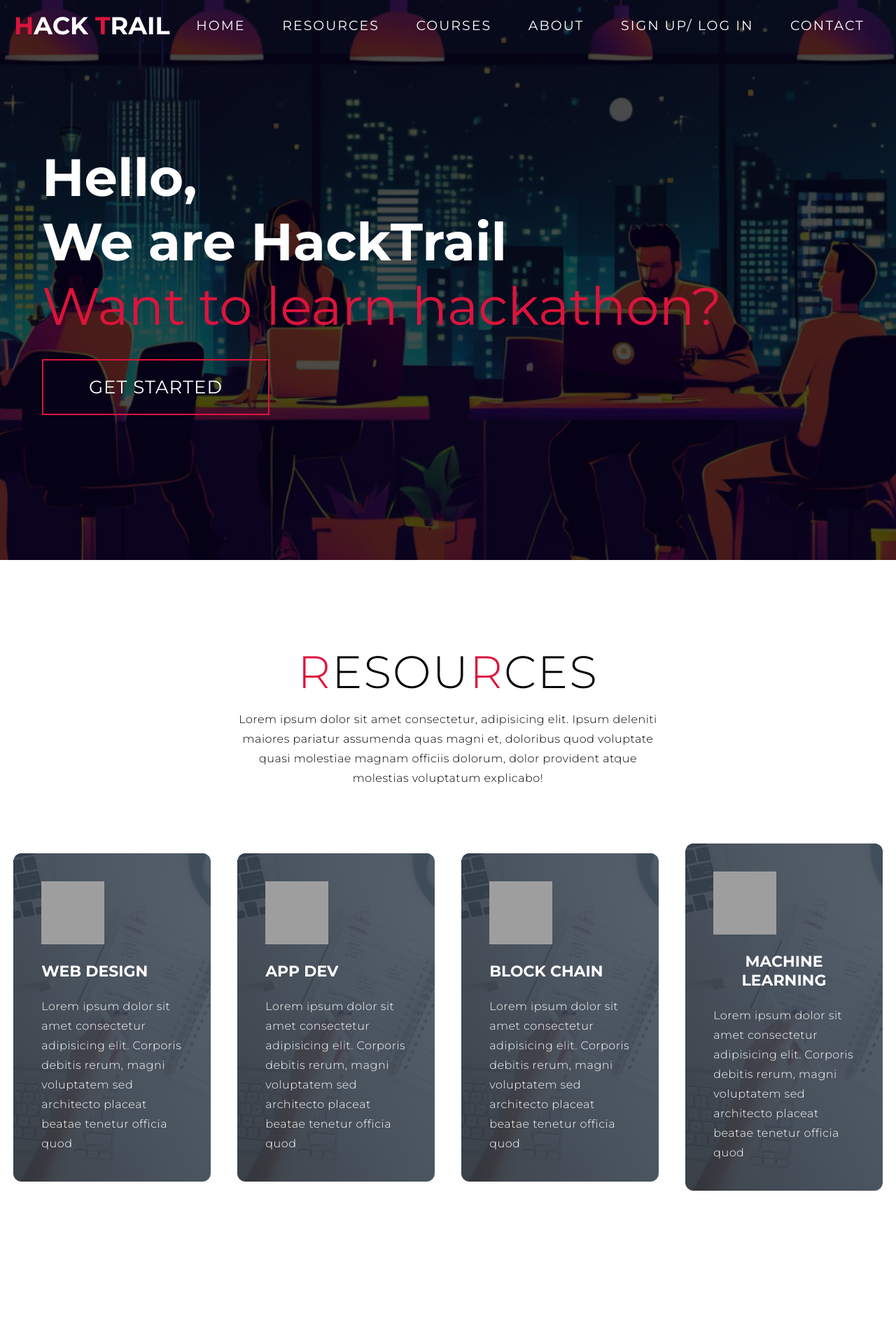
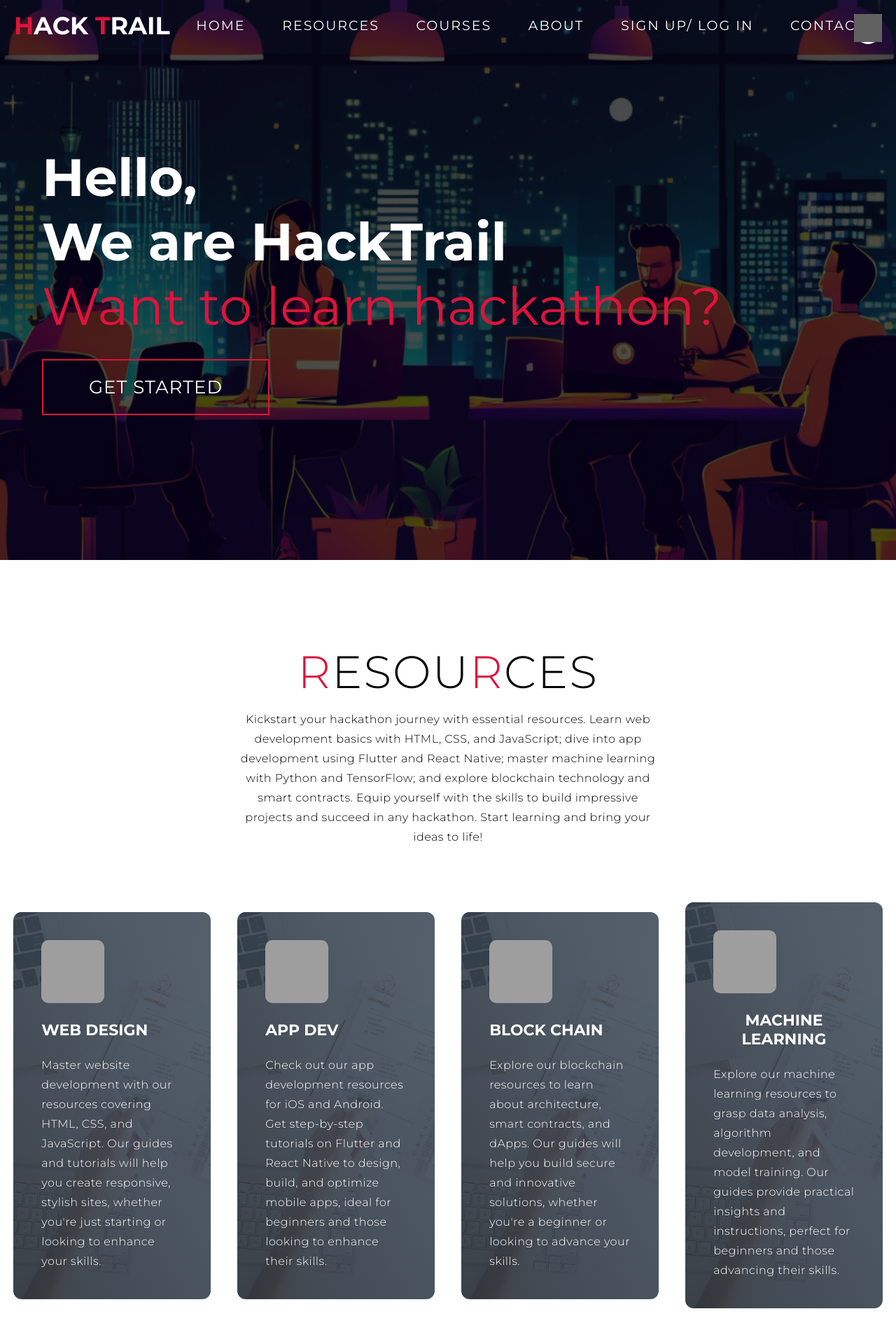
Before and after one commit to Adibah015/CSB_Hackathon_24, a PHP site: page / in a window 1280 px wide. Shown: the top 1920 px of the page at 70% size. Run offline with PHP 8.4, Linux system fonts and the light colour scheme; grey boxes are pictures that could not be loaded.

Commit message:
Add files via upload

```diff
--- a/app.js
+++ b/app.js
@@ -23,3 +23,20 @@
 		mobile_menu.classList.toggle('active');
 	});
 });
+
+
+function changePage1() {
+	window.location.href = '/momo\'s_file/dummy1.php';
+}
+function changePage2() {
+	window.location.href = '/momo\'s_file/dummy2.php';
+}
+function changePage3() {
+	window.location.href = '/momo\'s_file/dummy3.php';
+}
+function changePage4() {
+	window.location.href = '/momo\'s_file/dummy4.php';
+}
+function changePage5() {
+	window.location.href = '/momo\'s_file/dummy5.php';
+}
--- a/index.php
+++ b/index.php
@@ -1,3 +1,24 @@
+<!-- <?php
+session_start();
+
+if (isset($_SESSION['username']) && isset($_SESSION['email']) && isset($_SESSION['password'])) {
+    echo "Welcome " . $_SESSION['username'] . "! Your email is " . $_SESSION['email']. "! Your password is " . $_SESSION['password'];
+} else {
+    echo "Session data not found.";
+}
+?> -->
+
+
+<?php
+if(!isset($_SESSION['username'])){
+// Store data in session variables
+$_SESSION['username'] = 'n';
+$_SESSION['password'] = 'n';
+$_SESSION['email'] = 'n';
+}
+?>
+
+
 <!DOCTYPE html>
 <html lang="en">
 
@@ -31,10 +52,19 @@
           <li><a href="#contact" data-after="Contact">Contact</a></li>
         </ul>
       </div>
+      <!-- Profile Icon -->
+      <div class="profile-icon">
+        <a href="\abid's_file\profile.php">
+          <img src="https://img.icons8.com/ios-filled/50/ffffff/user-male-circle.png" alt="Profile Icon">
+        </a>
+      </div>
     </div>
   </div>
 </section>
 <!-- End Header -->
+
+
+
 
 
   <!-- main Section  -->
@@ -55,34 +85,29 @@
     <div class="resources container">
       <div class="resource-top">
         <h1 class="section-title"><span>r</span>esou<span>r</span>ces</h1>
-        <p>Lorem ipsum dolor sit amet consectetur, adipisicing elit. Ipsum deleniti maiores pariatur assumenda quas
-          magni et, doloribus quod voluptate quasi molestiae magnam officiis dolorum, dolor provident atque molestias
-          voluptatum explicabo!</p>
+        <p>Kickstart your hackathon journey with essential resources. Learn web development basics with HTML, CSS, and JavaScript; dive into app development using Flutter and React Native; master machine learning with Python and TensorFlow; and explore blockchain technology and smart contracts. Equip yourself with the skills to build impressive projects and succeed in any hackathon. Start learning and bring your ideas to life!</p>
       </div>
       <div class="resource-bottom">
         <div class="resource-item">
-          <div class="icon"><img src="https://encrypted-tbn0.gstatic.com/images?q=tbn:ANd9GcR8srWss8hKnPEBxM2gpQ_3nz8rjmk9ZmQdnsAjq_IV8as447vME4s7CjoTNSnTunDmtII&usqp=CAU" /></div>
+          <div class="icon"><a href="/mohima's_file/res1.php"><img style="border-radius:10px" src="https://encrypted-tbn0.gstatic.com/images?q=tbn:ANd9GcR8srWss8hKnPEBxM2gpQ_3nz8rjmk9ZmQdnsAjq_IV8as447vME4s7CjoTNSnTunDmtII&usqp=CAU" /></a></div>
           <h2>Web Design</h2>
-          <p>Lorem ipsum dolor sit amet consectetur adipisicing elit. Corporis debitis rerum, magni voluptatem sed
-            architecto placeat beatae tenetur officia quod</p>
+          <p>Master website development with our resources covering HTML, CSS, and JavaScript. Our guides and tutorials will help you create responsive, stylish sites, whether you're just starting or looking to enhance your skills.</p>
         </div>
         <div class="resource-item">
-          <div class="icon"><img src="https://d2ms8rpfqc4h24.cloudfront.net/mobile_application_development_ad3f711b7d.jpg" /></div>
+          <div class="icon"><a href="/mohima's_file/res2.php"><img style="border-radius:10px" src="https://d2ms8rpfqc4h24.cloudfront.net/mobile_application_development_ad3f711b7d.jpg" /></a></div>
           <h2>App Dev</h2>
-          <p>Lorem ipsum dolor sit amet consectetur adipisicing elit. Corporis debitis rerum, magni voluptatem sed
-            architecto placeat beatae tenetur officia quod</p>
+          <p>
+          Check out our app development resources for iOS and Android. Get step-by-step tutorials on Flutter and React Native to design, build, and optimize mobile apps, ideal for beginners and those looking to enhance their skills.</p>
         </div>
         <div class="resource-item">
-          <div class="icon"><img src="https://www.freelancinggig.com/blog/wp-content/uploads/2018/11/Start-a-Blockchain-Development-Company.jpg" /></div>
+          <div class="icon"><a href="/mohima's_file/res3.php"><img style="border-radius:10px" src="https://www.freelancinggig.com/blog/wp-content/uploads/2018/11/Start-a-Blockchain-Development-Company.jpg" /></a></div>
           <h2>Block Chain</h2>
-          <p>Lorem ipsum dolor sit amet consectetur adipisicing elit. Corporis debitis rerum, magni voluptatem sed
-            architecto placeat beatae tenetur officia quod</p>
+          <p>Explore our blockchain resources to learn about architecture, smart contracts, and dApps. Our guides will help you build secure and innovative solutions, whether you're a beginner or looking to advance your skills.</p>
         </div>
         <div class="resource-item">
-          <div class="icon"><img src="https://www.einfochips.com/wp-content/uploads/2018/10/how-to-develop-machine-learning-applications-for-business-featured.jpg" /></div>
+          <div class="icon"><a href="/mohima's_file/res4.php"><img style="border-radius:10px" src="https://www.einfochips.com/wp-content/uploads/2018/10/how-to-develop-machine-learning-applications-for-business-featured.jpg" /></a></div>
           <h2>Machine Learning</h2>
-          <p>Lorem ipsum dolor sit amet consectetur adipisicing elit. Corporis debitis rerum, magni voluptatem sed
-            architecto placeat beatae tenetur officia quod</p>
+          <p>Explore our machine learning resources to grasp data analysis, algorithm development, and model training. Our guides provide practical insights and instructions, perfect for beginners and those advancing their skills.</p>
         </div>
       </div>
     </div>
@@ -100,9 +125,9 @@
           <div class="course-info">
             <h1>Web dev</h1>
             <h2>Html Css Javascript</h2>
-            <p>Lorem, ipsum dolor sit amet consectetur adipisicing elit. Ad, iusto cupiditate voluptatum impedit unde
-              rem ipsa distinctio illum quae mollitia ut, accusantium eius odio ducimus illo neque atque libero non sunt
-              harum? Ipsum repellat animi, fugit architecto voluptatum odit et!</p>
+            <p>This web development course covers the fundamentals of building websites using HTML, CSS, and JavaScript. You'll learn to structure content, style pages, and add interactive features. By the end of the course, you'll be equipped to create and launch your own dynamic, responsive websites.</p>
+             <br>
+             <button class="styled-button" onclick="changePage1()">See More</button>
           </div>
           <div class="course-img">
             <img src="./img/img1.png" alt="img">
@@ -112,9 +137,9 @@
           <div class="course-info">
             <h1>learn Django</h1>
             <h2>Create web with Python</h2>
-            <p>Lorem, ipsum dolor sit amet consectetur adipisicing elit. Ad, iusto cupiditate voluptatum impedit unde
-              rem ipsa distinctio illum quae mollitia ut, accusantium eius odio ducimus illo neque atque libero non sunt
-              harum? Ipsum repellat animi, fugit architecto voluptatum odit et!</p>
+            <p>This Django course will teach you how to build web applications using Python's powerful framework. You'll learn to handle databases, create dynamic pages, and manage user authentication, all while writing clean and efficient code. By the end, you'll be ready to develop your own robust and scalable web applications with Django.</p>
+            <br>
+             <button class="styled-button" onclick="changePage2()">See More</button>
           </div>
           <div class="course-img">
             <img src="./img/img2.png" alt="img">
@@ -124,9 +149,9 @@
           <div class="course-info">
             <h1>App Devlopement</h1>
             <h2>A market with the biggest possibility</h2>
-            <p>Lorem, ipsum dolor sit amet consectetur adipisicing elit. Ad, iusto cupiditate voluptatum impedit unde
-              rem ipsa distinctio illum quae mollitia ut, accusantium eius odio ducimus illo neque atque libero non sunt
-              harum? Ipsum repellat animi, fugit architecto voluptatum odit et!</p>
+            <p>This app development course will guide you through creating mobile applications for iOS and Android using tools like Flutter and React Native. You'll learn to design user-friendly interfaces, handle data, and optimize performance. By the end of the course, you'll have the skills to build and launch your own mobile apps.</p>
+            <br>
+             <button class="styled-button" onclick="changePage3()">See More</button>
           </div>
           <div class="course-img">
             <img src="./img/img3.png" alt="img">
@@ -136,9 +161,9 @@
           <div class="course-info">
             <h1>Blockchain</h1>
             <h2>A distributed database</h2>
-            <p>Lorem, ipsum dolor sit amet consectetur adipisicing elit. Ad, iusto cupiditate voluptatum impedit unde
-              rem ipsa distinctio illum quae mollitia ut, accusantium eius odio ducimus illo neque atque libero non sunt
-              harum? Ipsum repellat animi, fugit architecto voluptatum odit et!</p>
+            <p>This blockchain course introduces you to the fundamentals of blockchain technology, including how it works, its applications, and its impact on various industries. You'll learn to develop decentralized applications (dApps) and create smart contracts. By the end, you'll be equipped with the skills to build secure, transparent blockchain solutions.</p>
+            <br>
+             <button class="styled-button" onclick="changePage4()">See More</button>
           </div>
           <div class="course-img">
             <img src="./img/img4.png" alt="img">
@@ -148,9 +173,9 @@
           <div class="course-info">
             <h1>Machine learning</h1>
             <h2>AI is the future</h2>
-            <p>Lorem, ipsum dolor sit amet consectetur adipisicing elit. Ad, iusto cupiditate voluptatum impedit unde
-              rem ipsa distinctio illum quae mollitia ut, accusantium eius odio ducimus illo neque atque libero non sunt
-              harum? Ipsum repellat animi, fugit architecto voluptatum odit et!</p>
+            <p>This machine learning course will teach you the essentials of data analysis, model building, and algorithm implementation using Python. You'll explore techniques like regression, classification, and clustering, and gain hands-on experience with libraries such as TensorFlow and PyTorch. By the end, you'll be ready to develop and deploy your own machine learning models.</p>
+            <br>
+             <button class="styled-button" onclick="changePage5()">See More</button>
           </div>
           <div class="course-img">
             <img src="./img/img5.png" alt="img">
@@ -172,12 +197,13 @@
       <div class="col-right">
         <h1 class="section-title">About <span>us</span></h1>
         <h2>A beginer friendly platform</h2>
-        <p>Lorem ipsum, dolor sit amet consectetur adipisicing elit. Asperiores, velit alias eius non illum beatae atque
-          repellat ratione qui veritatis repudiandae adipisci maiores. At inventore necessitatibus deserunt
-          exercitationem cumque earum omnis ipsum rem accusantium quis, quas quia, accusamus provident suscipit magni!
-          Expedita sint ad dolore, commodi labore nihil velit earum ducimus nulla quae nostrum fugit aut, deserunt
-          reprehenderit libero enim!</p>
-        <!-- <a href="#" class="cta">Download Resume</a> -->
+        <p>We’re here to demystify the hackathon experience and provide you with the tools and knowledge you need to succeed. Our mission is to make the world of hackathons accessible to everyone, whether you're just starting out or looking to refine your skills.
+
+At HackTrail, we offer a wealth of resources tailored specifically for beginners. From comprehensive tutorials on web development, app development, machine learning, and blockchain, to practical advice and project ideas, we aim to equip you with the skills needed to create impressive projects and excel in hackathons.
+
+We believe that everyone has the potential to innovate and make a difference, and we're committed to supporting you on your journey. By simplifying complex topics and providing step-by-step guidance, we help turn your ideas into reality and foster a community of confident, creative problem-solvers.
+
+Join us, and let’s make your hackathon experience a success together!</p>
       </div>
     </div>
   </section>
@@ -243,7 +269,7 @@
     </div>
   </section>
   <!-- End Footer -->
-  <script src="./app.js"></script>
+  <script src="app.js"></script>
 </body>
 
 </html>
--- a/style.css
+++ b/style.css
@@ -708,3 +708,34 @@
 		margin: 1.5%;
 	}
 }
+
+
+.profile-icon {
+	border-radius: 50%;
+	background-color: white;
+	position: absolute;
+	top: 20px; /* Adjust as needed */
+	right: 20px; /* Adjust as needed */
+  }
+
+  .profile-icon img {
+	width: 40px; /* Adjust size as needed */
+	height: 40px; /* Adjust size as needed */
+	filter: invert(100%); /* Ensures the icon appears white */
+  }
+
+  .styled-button {
+
+    background-color: #024d55; /* Green background */
+    border: none; /* No border */
+    color: white; /* White text */
+    padding: 15px 32px; /* Top and bottom padding, left and right padding */
+    text-align: center; /* Center text */
+    text-decoration: none; /* Remove underline */
+    display: inline-block; /* Aligns button in a row */
+    font-size: 16px; /* Font size */
+    margin: 4px 2px; /* Margin around button */
+    cursor: pointer; /* Pointer cursor on hover */
+    border-radius: 4px; /* Rounded corners */
+    transition: background-color 0.3s ease; /* Smooth background color transition */
+}
```
Lines whose indentation alone changed are shown as unchanged.
